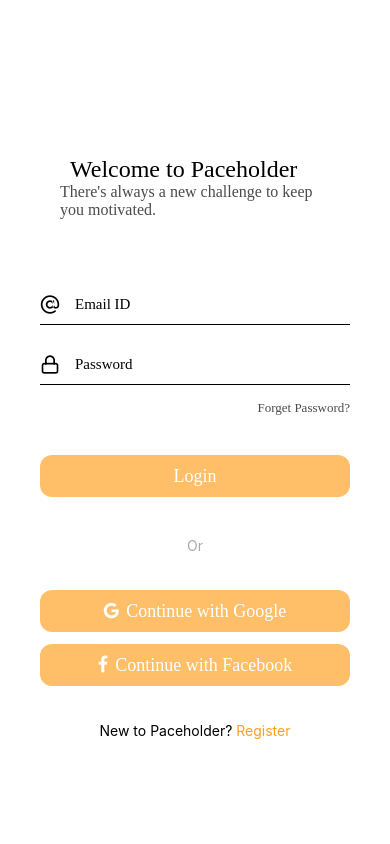
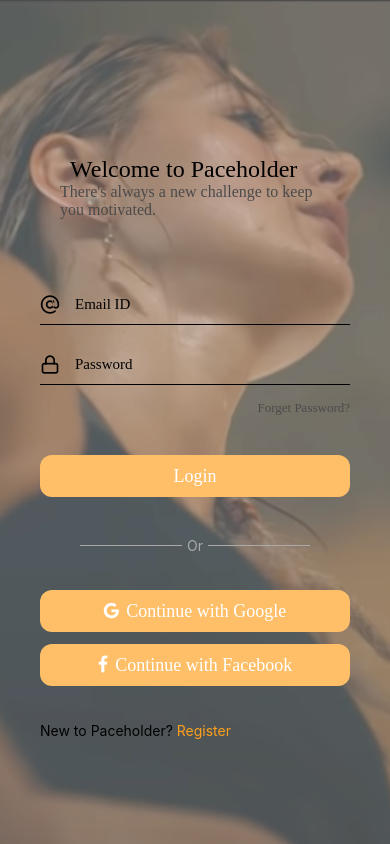
Before and after one commit to Appleooo/Paceholder, a React Native app in the folder Paceholder_code/: screen /Home in a window 390 px wide. Built offline with nearby package versions, Linux system fonts and the light colour scheme.

Commit message:
set background image of login page

```diff
--- a/Paceholder_code/screens/LoginScreen.js
+++ b/Paceholder_code/screens/LoginScreen.js
@@ -1,5 +1,5 @@
 import React from 'react';
-import { View, StyleSheet, Text, SafeAreaView, TouchableOpacity, Dimensions } from 'react-native';
+import { View, StyleSheet, Text, SafeAreaView, TouchableOpacity, Dimensions, Image } from 'react-native';
 import { ApplicationProvider, Layout } from '@ui-kitten/components';
 import { mapping, light as lightTheme } from '@eva-design/eva';
 import Icon from 'react-native-vector-icons/FontAwesome';
@@ -15,6 +15,17 @@
         alignItems: 'center',
         justifyContent: 'flex-start',
         backgroundColor: '#ffffff',
+    },
+    backgroundImage: {
+        position: 'absolute',
+        top: 0,
+        left: 0,
+        bottom: 0,
+        right: 0,
+        opacity: 0.7,
+        height: '100%',
+        width: '100%',
+        objectFit: 'cover',
     },
     welcomeSection: {
         marginTop: 110,
@@ -92,7 +103,10 @@
 const LoginScreen = () => {
 
     return (
-        <SafeAreaView style={styles.body}>
+        <View style={styles.body}>
+            <Image source={require('../Assets/Images/Login-background.png')}
+                style={styles.backgroundImage} />
+            <SafeAreaView >
                 <View style={styles.welcomeSection}>
                     <Text style={styles.welcomeTitle}>Welcome to Paceholder</Text>
                     <Text style={styles.subtitle}>There's always a new challenge to keep you motivated.</Text>
@@ -134,12 +148,11 @@
                 <View style={styles.signupButton}>
                     <Text>New to Paceholder? </Text>
                     <TouchableOpacity>
-                    <Text style={{color: '#FF9F1C'}}>Register</Text>
+                        <Text style={{ color: '#FF9F1C' }}>Register</Text>
                     </TouchableOpacity>
                 </View>
-
-
             </SafeAreaView>
+        </View>
     );
 }
 
```
Also changed, not shown: Paceholder_code/Assets/Images/Login-background.png (added). Lines whose indentation alone changed are shown as unchanged.
